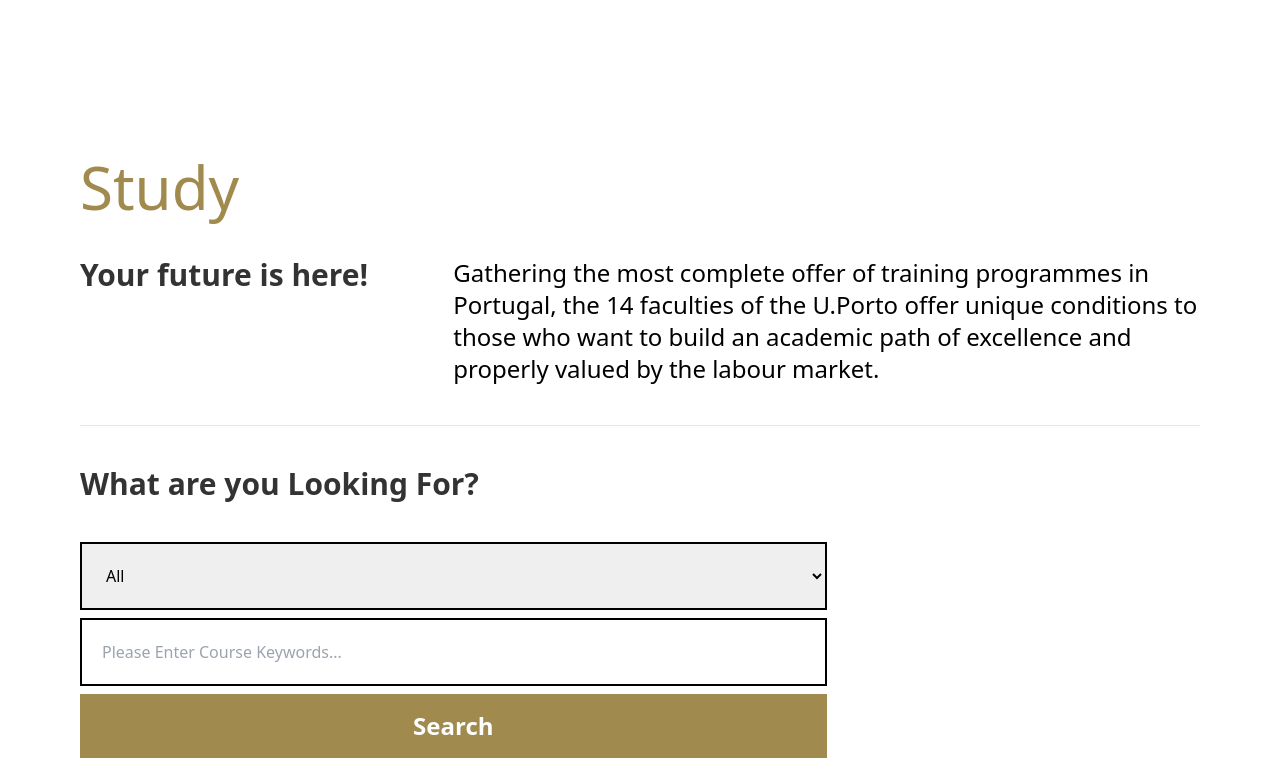
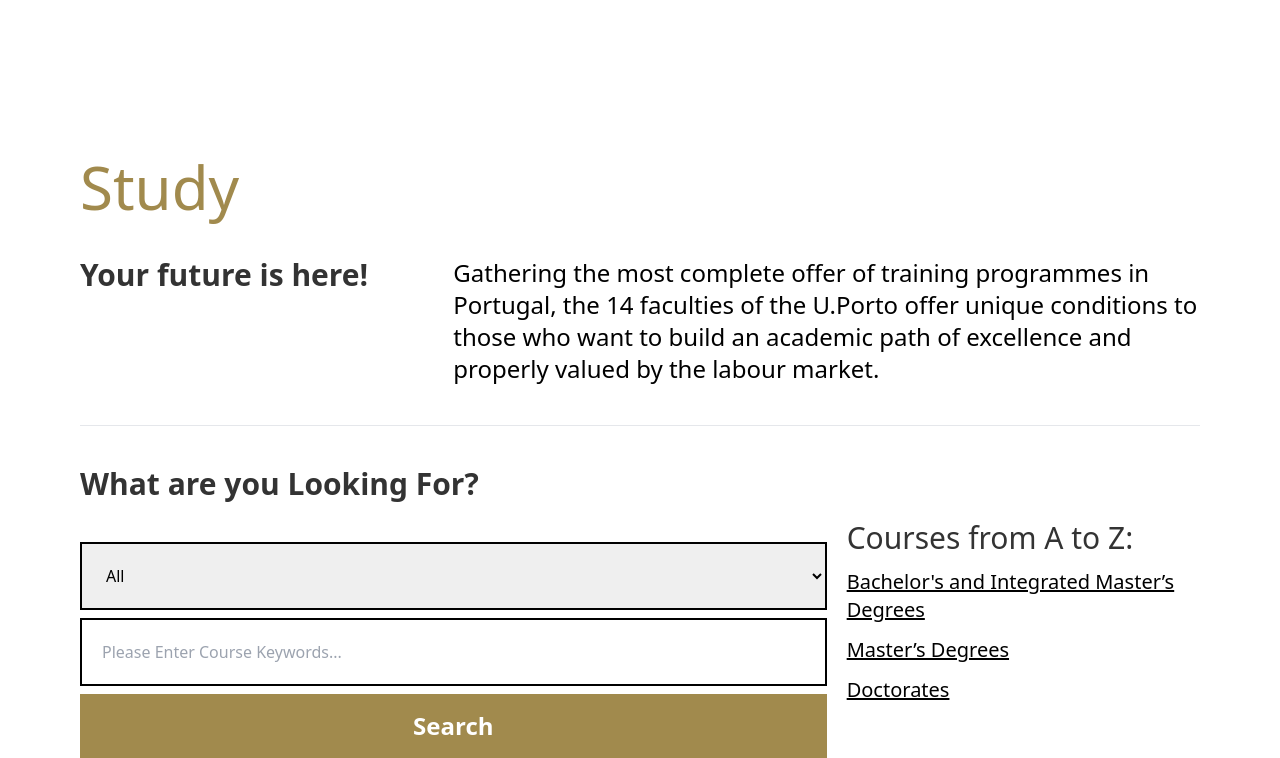
Before and after one commit to mugishaAIMABLE/Tailwind-CSS-Cloning-, a website: page index.html in a window 1280 px wide. Shown: the part 659-1417 px from the top of the page. Drawn offline with Linux system fonts and the light colour scheme.

Commit message:
adding of the second section of the study section

```diff
--- a/index.html
+++ b/index.html
@@ -79,6 +79,13 @@
 
             <input type="text" placeholder="Please Enter Course Keywords..." class="p-5 border-2 border-black">
             <button class="p-4 font-bold text-white text-2xl bg-[#A18A4D]">Search</button>
+        </div>
+
+        <div class="flex flex-col justify-center ml-5 gap-3">
+            <p class="font-medium text-3xl text-[#333333]">Courses from A to Z:</p>
+            <a href="/" class="font-thin text-xl underline">Bachelor's and Integrated Master’s Degrees</a>
+            <a href="/" class="font-thin text-xl underline">Master’s Degrees</a>
+            <a href="/" class="font-thin text-xl underline">Doctorates</a>
 
         </div>
     </div>
```
Also changed, not shown: src/output.css.
